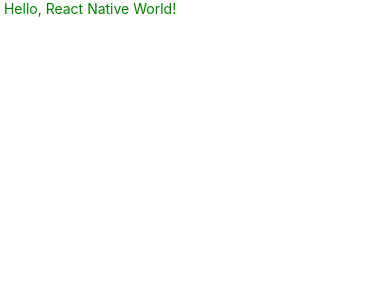
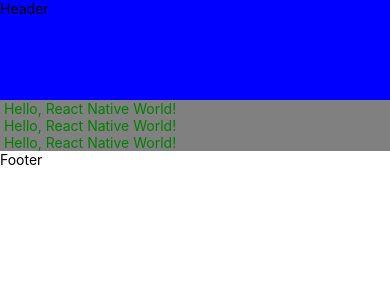
Before and after one commit to Pecuchova/FProject, a React Native app: screen / in a window 390 px wide. Shown: the top 300 px of the page. Built offline with nearby package versions, Linux system fonts and the light colour scheme.

Commit message:
základy view component

```diff
--- a/App.js
+++ b/App.js
@@ -1,11 +1,21 @@
 import React from 'react';
-import {SafeAreaView} from 'react-native';
+import {SafeAreaView, View, Text} from 'react-native';
 import TextComponent from './components/Text/TextComponent';
 
 const App = () => {
   return (
     <SafeAreaView>
+      <View style={{ backgroundColor: "blue", height: 100}}>
+        <Text>Header</Text>
+      </View>
+      <View style={{ backgroundColor: "grey"}}>
       <TextComponent />
+      <TextComponent />
+      <TextComponent />
+      </View>
+      <View>
+        <Text>Footer</Text>
+      </View>
     </SafeAreaView>
   );
 };
```
